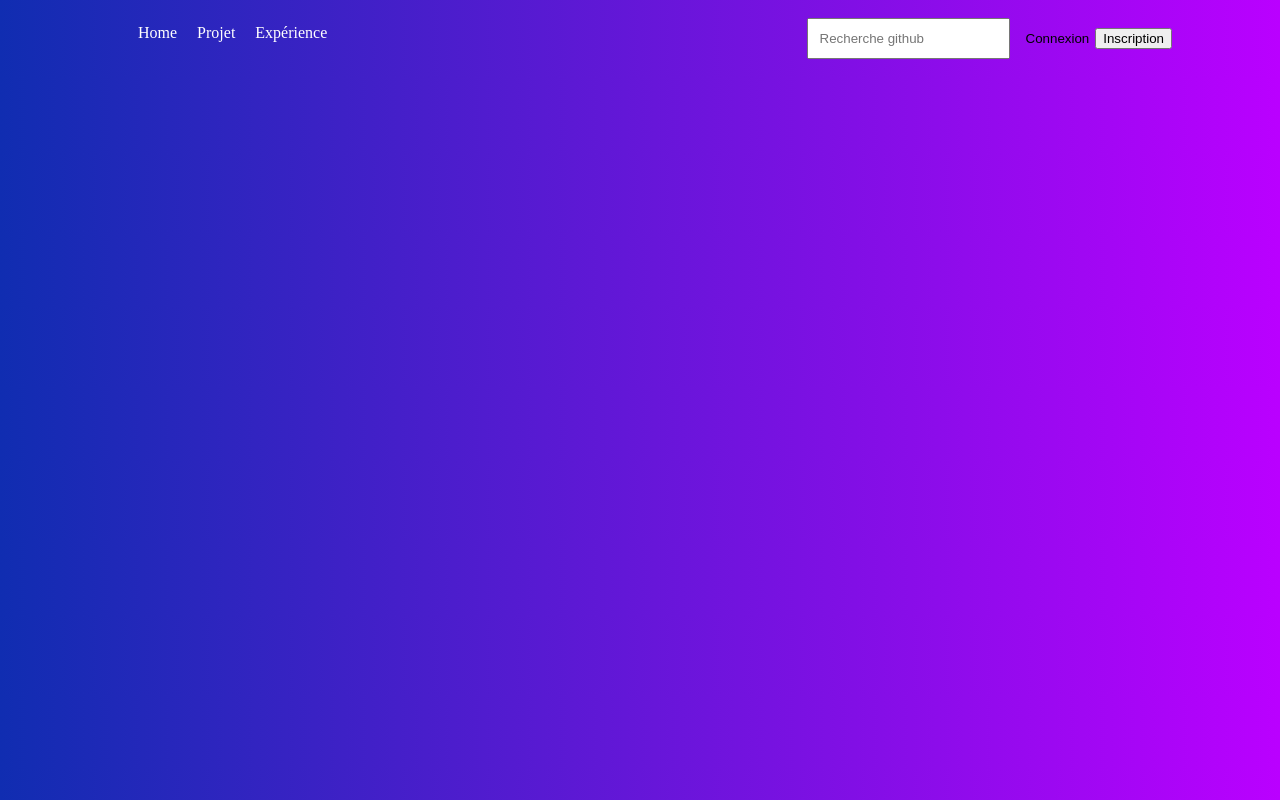
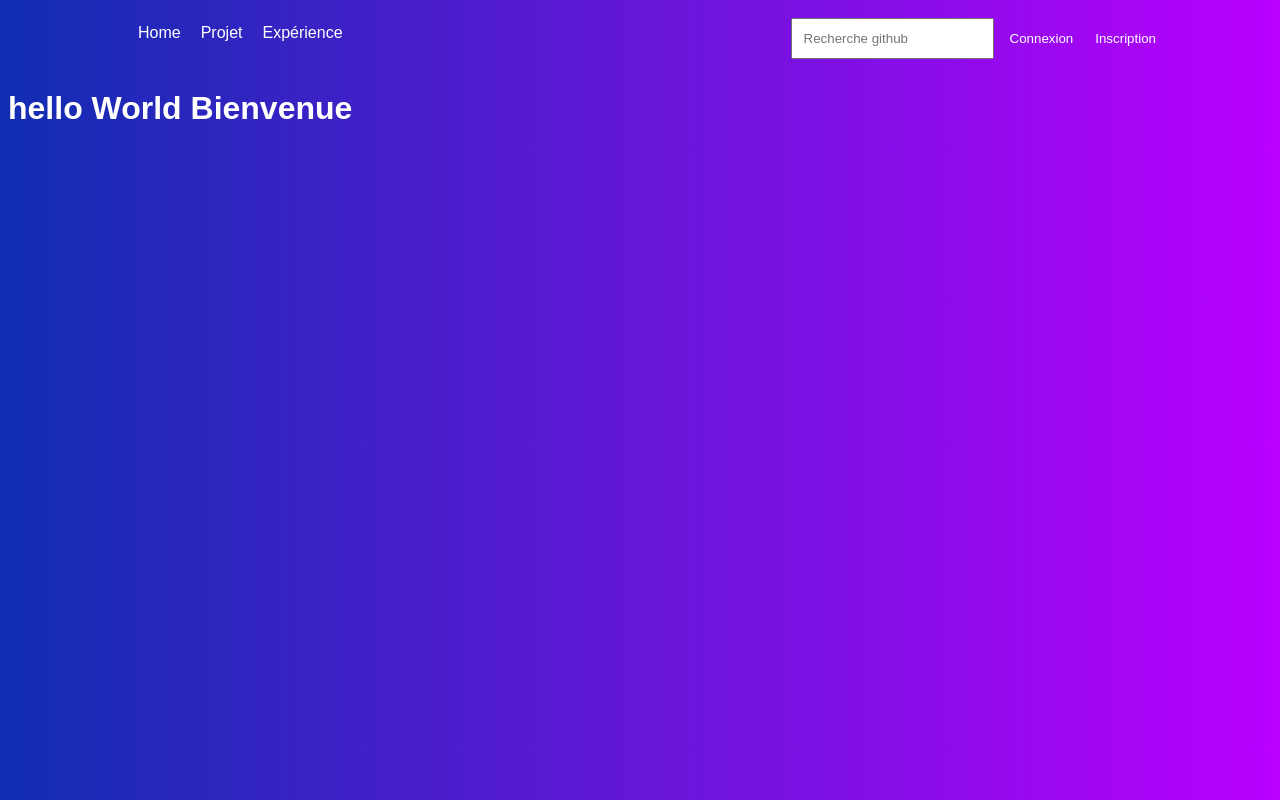
Before and after one commit to Deflandrenassim/Clone-github, a Vue app: page / in a window 1280 px wide. Built offline with nearby package versions, Linux system fonts and the light colour scheme.

Commit message:
add component world and upgrade css

```diff
--- a/src/App.vue
+++ b/src/App.vue
@@ -1,23 +1,27 @@
 <template>
   <div class="home">
     <Header />
+    <World />
   </div>
 </template>
 
 <script>
 import Header from './components/Header.vue'
-
+import World from './components/World.vue'
 export default {
   name: 'App',
   components: {
-    Header
+    Header,
+    World,
   }
 }
 </script>
 
 <style>
 body{
+  font-family: Arial, Helvetica, sans-serif;
+  color: white;
   background: rgb(16,45,177);
-background: linear-gradient(90deg, rgba(16,45,177,1) 0%, rgba(186,0,255,1) 100%);
+  background: linear-gradient(90deg, rgba(16,45,177,1) 0%, rgba(186,0,255,1) 100%);
 }
 </style>
--- a/src/components/Header.vue
+++ b/src/components/Header.vue
@@ -75,6 +75,20 @@ li {
   border-radius: 2rem;
   background: transparent;
   cursor: pointer;
+  color: white;
 
 }
+.connexion:hover,
+.inscription:hover{
+  transition : 1.6s;
+  color: rgb(248, 196, 196);
+  font-size: 20px;
+}
+.inscription {
+  cursor: pointer;
+  margin : 10px;
+  color: white;
+  background: transparent;
+  border: 1.5px;
+}
 </style>
--- /dev/null
+++ b/src/components/World.vue
@@ -0,0 +1,24 @@
+<template>
+  <div class="container">
+    <h1> {{ hello }} </h1>
+  </div>
+</template>
+
+<script>
+export default {
+  name: "World",
+  data() {
+    return {
+      hello: 'hello World Bienvenue'
+    };
+
+  },
+};
+</script>
+
+<style scoped>
+
+
+
+
+</style>
```
